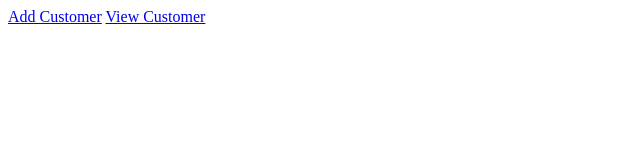
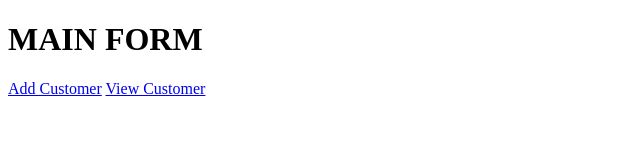
Before and after one commit to hiruni-td/Day-13, a plain HTML site: page index.html in a window 1280 px wide. Shown: the whole page, without its empty margins (0-640 px from the left). Drawn offline with Linux system fonts and the light colour scheme.

Commit message:
add.header

```diff
--- a/index.html
+++ b/index.html
@@ -10,6 +10,8 @@
 
 <body>
 
+    <h1>MAIN FORM</h1>
+
     <a href="addCustomer.html">Add Customer</a>
     <a href="viewCustomer.html">View Customer</a>
 
```
Also changed, not shown: viewCustomer.html (+2 -0 lines), app.js (line endings or trailing spaces).
